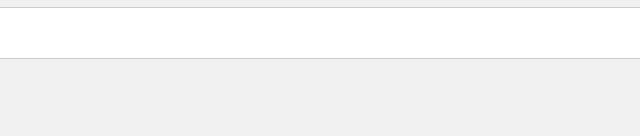
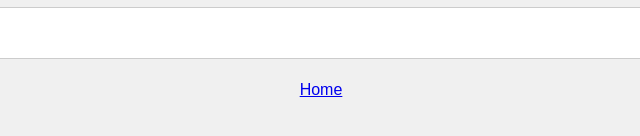
Before and after one commit to Brodie969/Encrypt, a plain HTML site: page src/key-encrypt/index.html in a window 1280 px wide. Shown: the part 408-544 px from the top of the page, 319-959 px from the left. Drawn offline with nearby package versions, Linux system fonts and the light colour scheme.

Commit message:
Added Footer

```diff
--- a/src/encrypt/styles.css
+++ b/src/encrypt/styles.css
@@ -68,6 +68,10 @@ input[type="submit"]:hover {
     resize: vertical;
 }
 
+footer {
+    text-align: center;
+}
+
 /* Add responsive styles for small screens */
 @media screen and (max-width: 600px) {
     form {
--- a/src/key-encrypt/index.html
+++ b/src/key-encrypt/index.html
@@ -17,7 +17,9 @@
         </form>
 
         <label for="output">Output</label>
-        <textarea id="output"></textarea><br><br>
+        <textarea id="output"></textarea>
+
+        <footer><br><a href="/">Home</a></footer>
 
         <script src="https://code.jquery.com/jquery-3.6.0.min.js"></script>
         <script src="script.js"></script>
--- a/src/key-encrypt/styles.css
+++ b/src/key-encrypt/styles.css
@@ -75,6 +75,10 @@ input[type="submit"]:hover {
     resize: vertical;
 }
 
+footer {
+    text-align: center;
+}
+
 /* Add responsive styles for small screens */
 @media screen and (max-width: 600px) {
     form {
```
Also changed, not shown: src/encrypt/index.html (+2 -0 lines).
